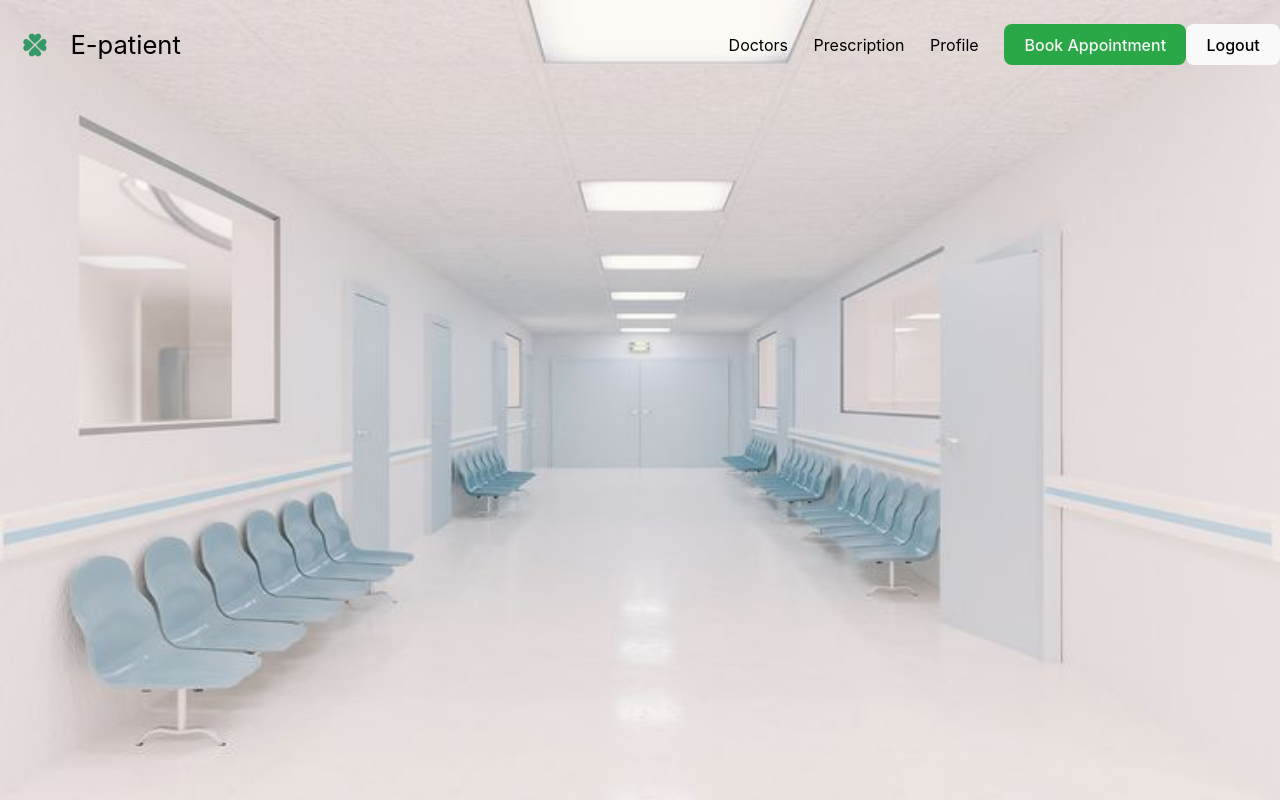
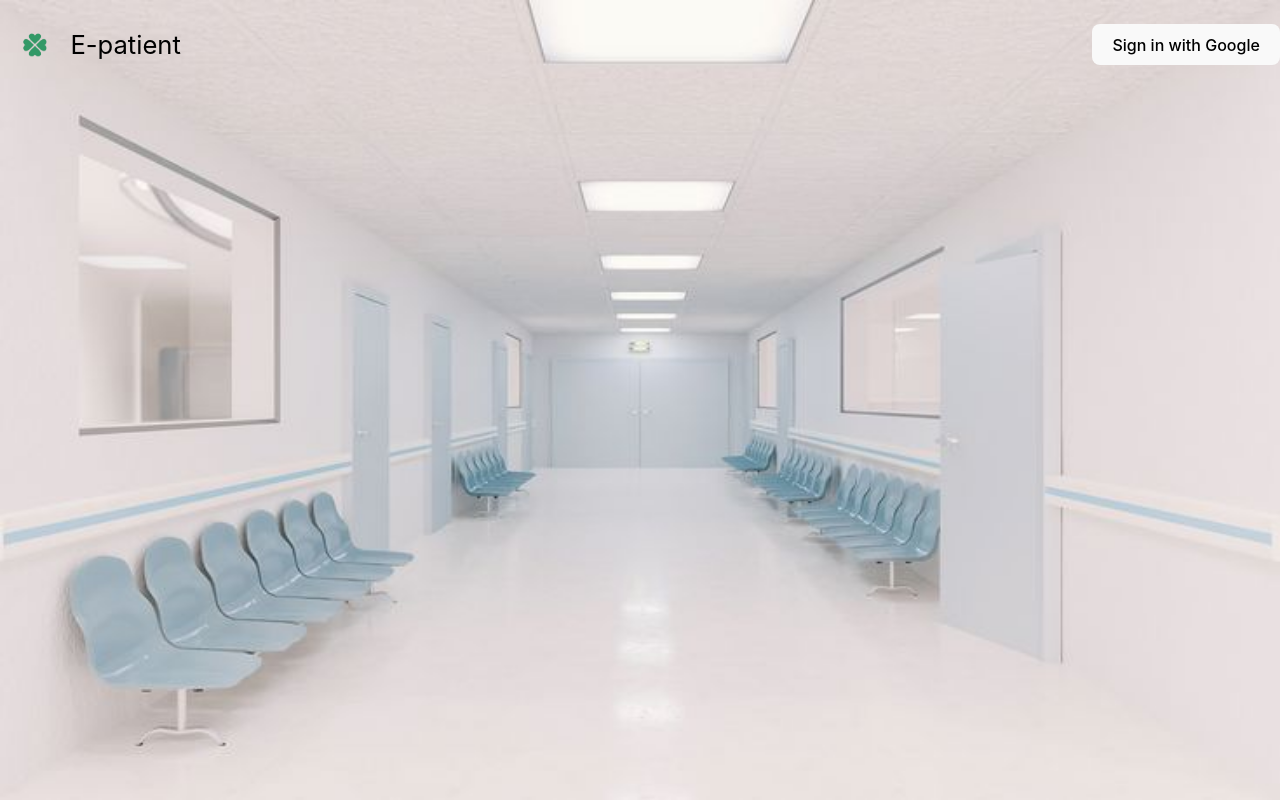
Before and after one commit to kalviumcommunity/E-patient, a React (Vite) app in the folder Front/: page / in a window 1280 px wide. Built offline with nearby package versions, Linux system fonts and the light colour scheme.

Commit message:
added json web token

```diff
--- a/Front/src/Components/Open.jsx
+++ b/Front/src/Components/Open.jsx
@@ -1,10 +1,35 @@
-import React, { useState } from 'react';
+import React, { useState, useEffect } from 'react';
 import { useNavigate } from 'react-router-dom';
+import { auth, provider } from "./Config";
+import { signInWithPopup } from "firebase/auth";
 import Form from './Form';
 
-function Open({ handleSignOut }) {
+function Open({ userEmail }) {
   const navigate = useNavigate();
   const [visibility, setVisibility] = useState('none');
+  const [email, setEmail] = useState(userEmail || '');
+
+  const handleSignIn = () => {
+    signInWithPopup(auth, provider)
+        .then((result) => {
+            const userEmail = result.user.email;
+            setEmail(userEmail);
+            const token = result.user.accessToken;
+            localStorage.setItem("email", userEmail);
+            localStorage.setItem("token", token);
+        })
+        .catch((error) => {
+            console.error("Error during sign-in:", error);
+        });
+  };
+
+  useEffect(() => {
+    const storedEmail = localStorage.getItem('email');
+    const storedToken = localStorage.getItem('token');
+    if (storedEmail && storedToken) {
+      setEmail(storedEmail);
+    }
+  }, []);
 
   const toggleVisibility = () => {
     setVisibility(visibility === 'none' ? 'flex' : 'none');
@@ -13,23 +38,28 @@ function Open({ handleSignOut }) {
   const handleDoctorsClick = () => {
     navigate('/doctors');
   };
+
   const handlePrescription = () => {
     navigate('/upload');
   };
-  const logout =()=>{
-    localStorage.clear()
-    window.location.reload()
-}
+
+  const logout = () => {
+    localStorage.clear();
+    setEmail('');
+    window.location.reload();
+  };
 
   return (
     <div className='main'>
-      <img src="../src/assets/backimg.jpg" alt="background" className='background'/>
+      <img src="../src/assets/backimg.jpg" alt="background" className='background' />
       <div className='nav'>
         <div className='logo-img'>
           <img src='../src/assets/logo.png' alt='Logo' />
           <p>E-patient</p>
         </div>
         <div className='options'>
+          {email ? (
+            <>
               <ul className='list'>
                 <li onClick={handleDoctorsClick}>Doctors</li>
                 <li onClick={handlePrescription}>Prescription</li>
@@ -39,32 +69,19 @@ function Open({ handleSignOut }) {
                 <button onClick={toggleVisibility} className='appoint'>
                   Book Appointment
                 </button>
+                <button onClick={handleSignIn}>Sign in with Google</button>
               </div>
-          <br/>
+              <br />
               <div>
                 <button onClick={logout}>Logout</button>
               </div>
               <Form visibility={visibility} />
+            </>
+          ) : (
+            <button onClick={handleSignIn}>Sign in with Google</button>
+          )}
         </div>
       </div>
-      {/* <button onClick={logout}>Logout</button> */}
-      {/* <div className='Doclist'>
-        <div className='docbox' onClick={handleDoctorsClick}>
-          Cardiologist
-        </div>
-        <div className='docbox' onClick={handleDoctorsClick}>
-          Psychiatrist
-        </div>
-        <div className='docbox' onClick={handleDoctorsClick}>
-          Orthopedic
-        </div>
-        <div className='docbox' onClick={handleDoctorsClick}>
-          Urologist
-        </div>
-        <div className='docbox' onClick={handleDoctorsClick}>
-          General
-        </div>
-      </div> */}
     </div>
   );
 }
--- a/Front/src/Components/SignIn.jsx
+++ b/Front/src/Components/SignIn.jsx
@@ -18,8 +18,6 @@ function SignIn() {
             });
     };
 
-
-
     useEffect(() => {
         const storedEmail = localStorage.getItem('email');
         if (storedEmail) {
@@ -30,7 +28,7 @@ function SignIn() {
     return (
         <div>
             {value ? (
-                <Open />
+                <Open userEmail={value} />
             ) : (
                 <button onClick={handleSignIn}>Sign in with Google</button>
             )}
```
Also changed, not shown: 1 other file (tests, documents, lock files or other folders). Lines whose indentation alone changed are shown as unchanged.
